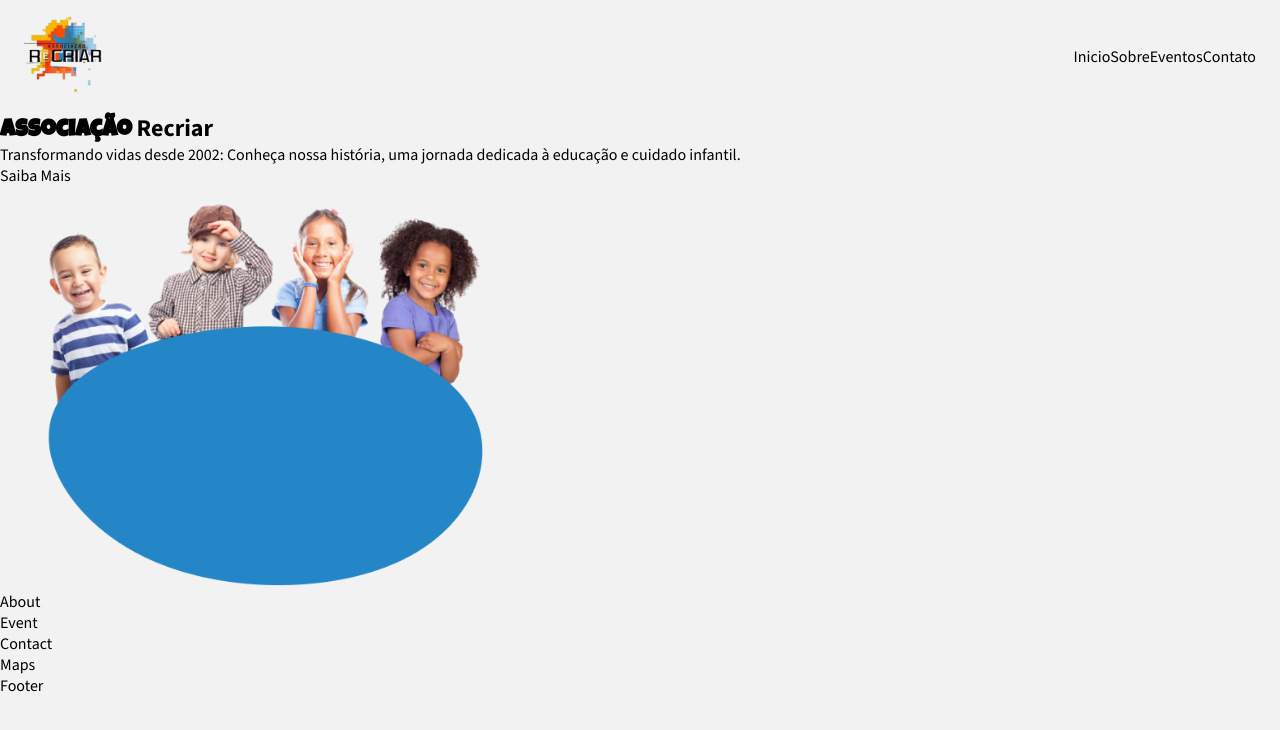
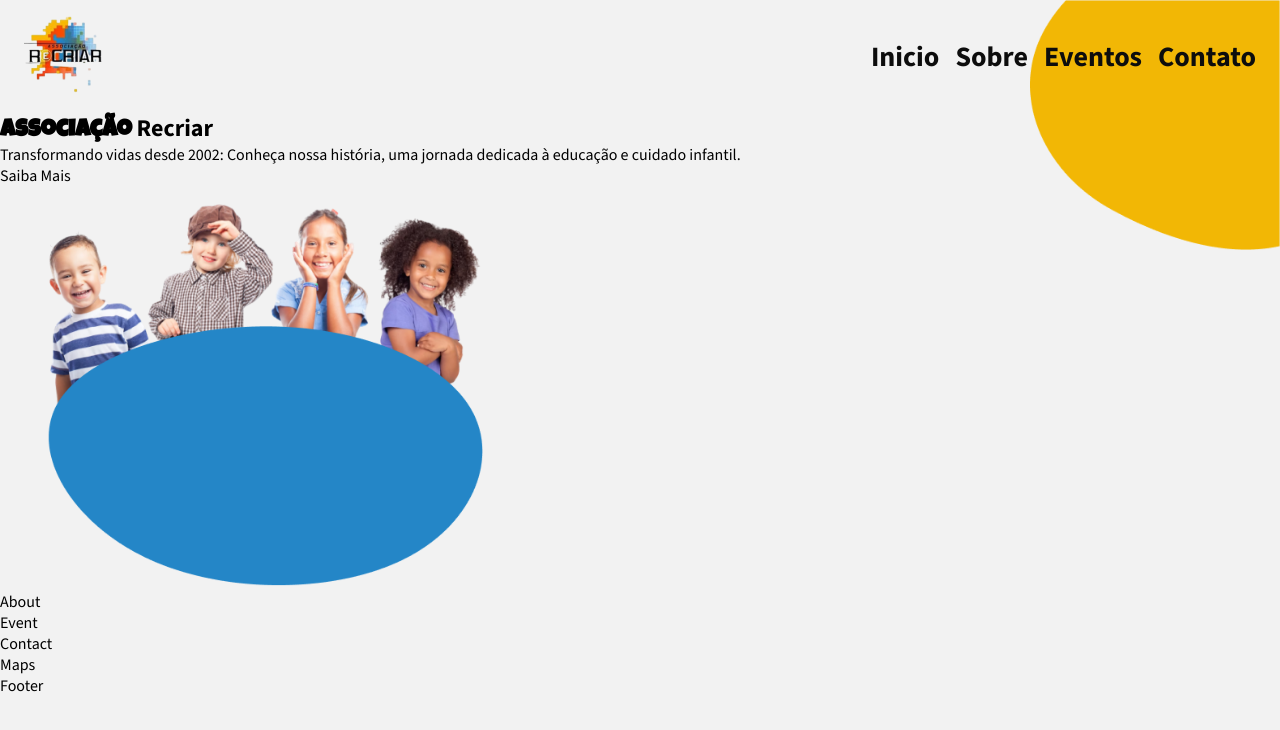
Before and after one commit to FabianoPereiraOne/projeto-recriar, a Next.js app: page / in a window 1280 px wide. Shown: the top 730 px of the page. Built offline with nearby package versions, Linux system fonts and the light colour scheme.

Commit message:
Styles: (Header) - Finish styles and responsive devices

```diff
--- a/src/components/Containers/ContainerPrimary/styles.module.css
+++ b/src/components/Containers/ContainerPrimary/styles.module.css
@@ -1,4 +1,23 @@
 .containerPrimary{
  width: 100%;
  height: auto;
+ background: url("../../../../public/assets/wave2.png");
+ background-position: right top;
+ background-repeat: no-repeat;
+ background-size: 105px 132px;
+ object-fit: cover;
 }
+
+
+
+@media screen and (min-width:768px){
+ .containerPrimary{
+  background-size: 246px 202px;
+ }
+}
+
+@media screen and (min-width: 1024px){
+ .containerPrimary{
+  background-size: 250px 250px;
+ }
+}
--- a/src/components/Containers/Header/styles.module.css
+++ b/src/components/Containers/Header/styles.module.css
@@ -37,6 +37,20 @@
  font-weight: 700;
  transition: 0.3s;
  color: var(--colors-black);
+ position: relative;
+}
+
+.container .sidebar .navbarMobile a:hover::before{
+ content: "";
+  width: 48px;
+  height: 3px;
+  position: absolute;
+  left: 50%;
+  bottom: 0;
+  border-radius: 20px;
+  background-image: linear-gradient(to right, #2486c7, #687bd3, #a966c9, #dc46a6, #f9266f, #f14249, #e05c27, #c77200, #aa840e, #90902f, #7a984e, #6c9c6c);
+  -webkit-animation: scale-up-hor-center 0.4s cubic-bezier(0.390, 0.575, 0.565, 1.000) both;
+	  animation: scale-up-hor-center 0.4s cubic-bezier(0.390, 0.575, 0.565, 1.000) both;
 }
 
 
@@ -44,13 +58,19 @@
  margin: 8px 0 0 0;
 }
 
-.container .sidebar .navbarMobile a:hover{
- text-decoration: underline;
+.container .sidebar .navbarMobile a:active:before{
+ content: "";
+  width: 48px;
+  height: 3px;
+  position: absolute;
+  left: 50%;
+  bottom: 0;
+  border-radius: 20px;
+  background-image: linear-gradient(to right, #2486c7, #687bd3, #a966c9, #dc46a6, #f9266f, #f14249, #e05c27, #c77200, #aa840e, #90902f, #7a984e, #6c9c6c);
+  -webkit-animation: scale-up-hor-center 0.4s cubic-bezier(0.390, 0.575, 0.565, 1.000) both;
+	  animation: scale-up-hor-center 0.4s cubic-bezier(0.390, 0.575, 0.565, 1.000) both;
 }
 
-.container .sidebar .navbarMobile a:active{
- color: var(--colors-orange);
-}
 
 .container .btnMenu{
  height: 40px;
@@ -89,8 +109,54 @@
  .container .navbar{
   display: flex;
  }
+
+ .navbar{
+  max-width: 70%;
+  height: auto;
+  display: flex;
+  justify-content: flex-end;
+  align-items: center;
+  gap: 16px;
+ }
+
+ .navbar a {
+  font-size: var(--size-28);
+  font-weight: 700;
+  transition: 0.3s;
+  color: var(--colors-black);
+  position: relative;
+ }
+
+ .navbar a:hover::before{
+  content: "";
+  width: 48px;
+  height: 3px;
+  position: absolute;
+  left: 50%;
+  bottom: 0;
+  border-radius: 20px;
+  background-image: linear-gradient(to right, #2486c7, #687bd3, #a966c9, #dc46a6, #f9266f, #f14249, #e05c27, #c77200, #aa840e, #90902f, #7a984e, #6c9c6c);
+  -webkit-animation: scale-up-hor-center 0.4s cubic-bezier(0.390, 0.575, 0.565, 1.000) both;
+	  animation: scale-up-hor-center 0.4s cubic-bezier(0.390, 0.575, 0.565, 1.000) both;
+ }
+
 }
 
 @media screen and (min-width: 1440px){
+ .navbar a {
+  font-size: var(--size-24);
+ }
+}
 
-}
+
+@-webkit-keyframes scale-up-hor-center{
+ 0%{-webkit-transform:scaleX(0) translate(-50%,-50%);
+ transform:scaleX(0) translate(-100%,0)}
+ 100%{-webkit-transform:scaleX(1) translate(-50%,-50%);
+ transform:scaleX(1) translate(-50%,0)}}
+
+@keyframes scale-up-hor-center{
+ 0%{-webkit-transform:scaleX(0) translate(-50%,-50%);
+ transform:scaleX(0) translate(-100%,0)}
+ 100%{-webkit-transform:scaleX(1) translate(-50%,-50%);
+ transform:scaleX(1) translate(-50%,0)}}
```
Also changed, not shown: public/assets/wave2.png (added).
